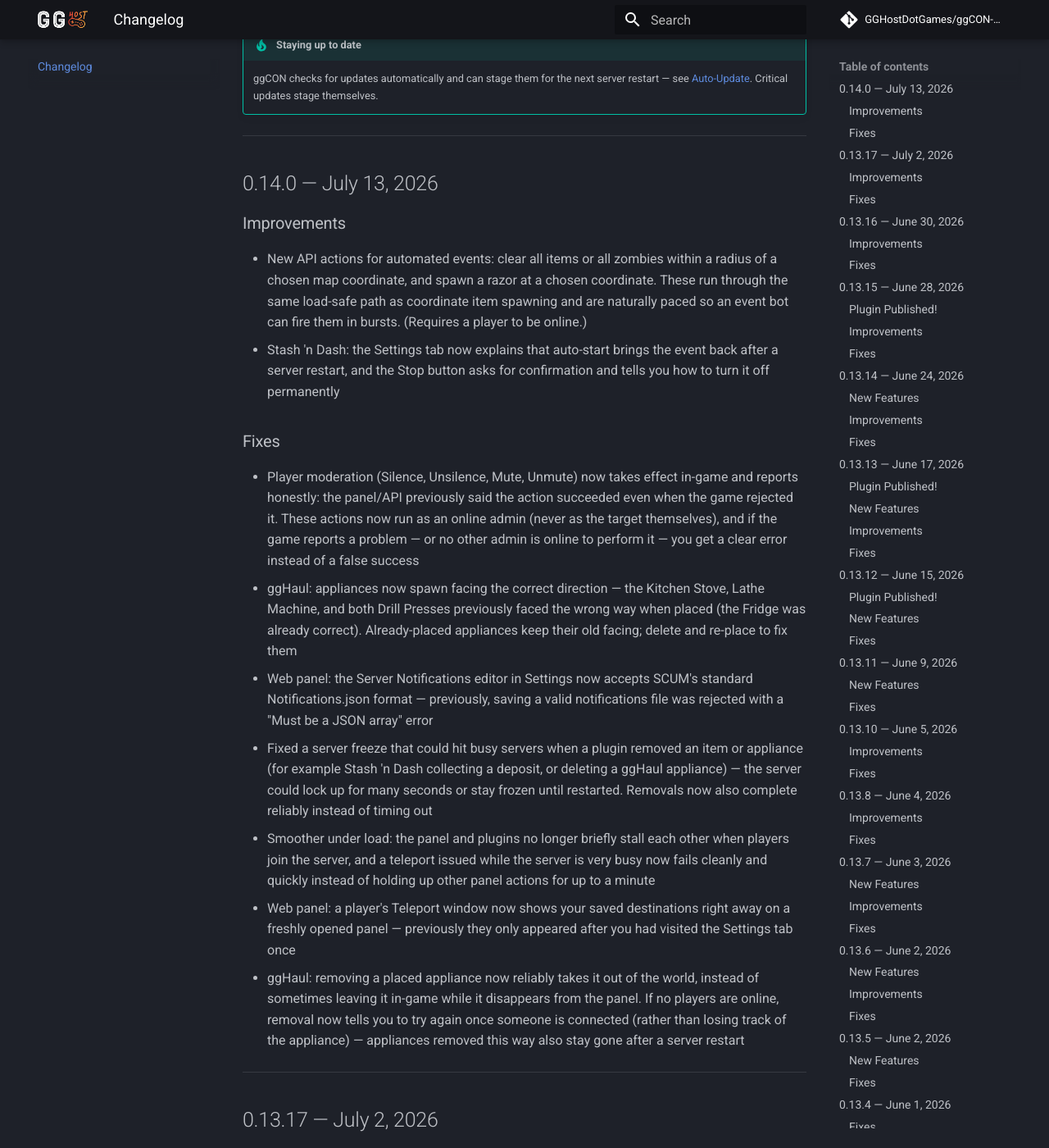
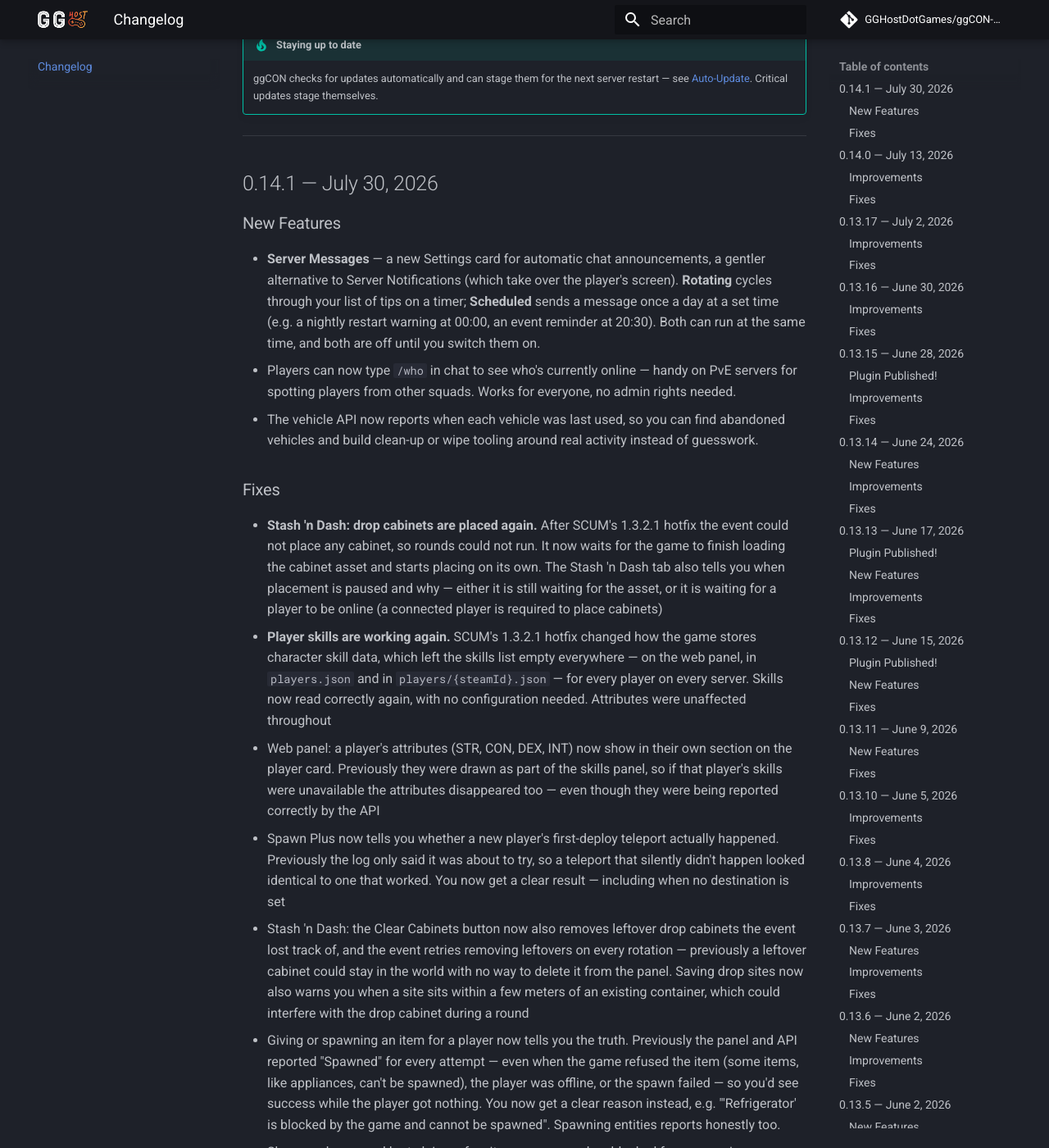
Before and after one commit to GGHostDotGames/ggCON-docs, an MkDocs documentation site: the page built from docs/changelog.md, in a window 1280 px wide and 1400 px high, scrolled down 237 px. Shown: the whole window at 82% size. Built offline with MkDocs 1.6.1 and Material for MkDocs 9.7.7, drawn with Linux system fonts in a browser that asks for light colours; comment, search, counter and statistics services are not loaded; some of the changed text lies outside the part shown.

Commit message:
Changelog: v0.14.1
Co-Authored-By: Claude <noreply@anthropic.com>

```diff
--- a/docs/changelog.md
+++ b/docs/changelog.md
@@ -4,6 +4,24 @@ Release notes for ggCON, newest first.
 
 !!! tip "Staying up to date"
     ggCON checks for updates automatically and can stage them for the next server restart — see [Auto-Update](auto-update.md). Critical updates stage themselves.
+
+---
+
+## 0.14.1 — July 30, 2026
+
+### New Features
+- **Server Messages** — a new Settings card for automatic chat announcements, a gentler alternative to Server Notifications (which take over the player's screen). **Rotating** cycles through your list of tips on a timer; **Scheduled** sends a message once a day at a set time (e.g. a nightly restart warning at 00:00, an event reminder at 20:30). Both can run at the same time, and both are off until you switch them on.
+- Players can now type `/who` in chat to see who's currently online — handy on PvE servers for spotting players from other squads. Works for everyone, no admin rights needed.
+- The vehicle API now reports when each vehicle was last used, so you can find abandoned vehicles and build clean-up or wipe tooling around real activity instead of guesswork.
+
+### Fixes
+- **Stash 'n Dash: drop cabinets are placed again.** After SCUM's 1.3.2.1 hotfix the event could not place any cabinet, so rounds could not run. It now waits for the game to finish loading the cabinet asset and starts placing on its own. The Stash 'n Dash tab also tells you when placement is paused and why — either it is still waiting for the asset, or it is waiting for a player to be online (a connected player is required to place cabinets)
+- **Player skills are working again.** SCUM's 1.3.2.1 hotfix changed how the game stores character skill data, which left the skills list empty everywhere — on the web panel, in `players.json` and in `players/{steamId}.json` — for every player on every server. Skills now read correctly again, with no configuration needed. Attributes were unaffected throughout
+- Web panel: a player's attributes (STR, CON, DEX, INT) now show in their own section on the player card. Previously they were drawn as part of the skills panel, so if that player's skills were unavailable the attributes disappeared too — even though they were being reported correctly by the API
+- Spawn Plus now tells you whether a new player's first-deploy teleport actually happened. Previously the log only said it was about to try, so a teleport that silently didn't happen looked identical to one that worked. You now get a clear result — including when no destination is set
+- Stash 'n Dash: the Clear Cabinets button now also removes leftover drop cabinets the event lost track of, and the event retries removing leftovers on every rotation — previously a leftover cabinet could stay in the world with no way to delete it from the panel. Saving drop sites now also warns you when a site sits within a few meters of an existing container, which could interfere with the drop cabinet during a round
+- Giving or spawning an item for a player now tells you the truth. Previously the panel and API reported "Spawned" for every attempt — even when the game refused the item (some items, like appliances, can't be spawned), the player was offline, or the spawn failed — so you'd see success while the player got nothing. You now get a clear reason instead, e.g. "'Refrigerator' is blocked by the game and cannot be spawned". Spawning entities reports honestly too.
+- Shop purchases and loot claims of an item your server has blocked from spawning are no longer silently marked as delivered. The item now stays claimable and reports an honest failure, instead of being consumed while nothing actually spawned.
 
 ---
 
```
